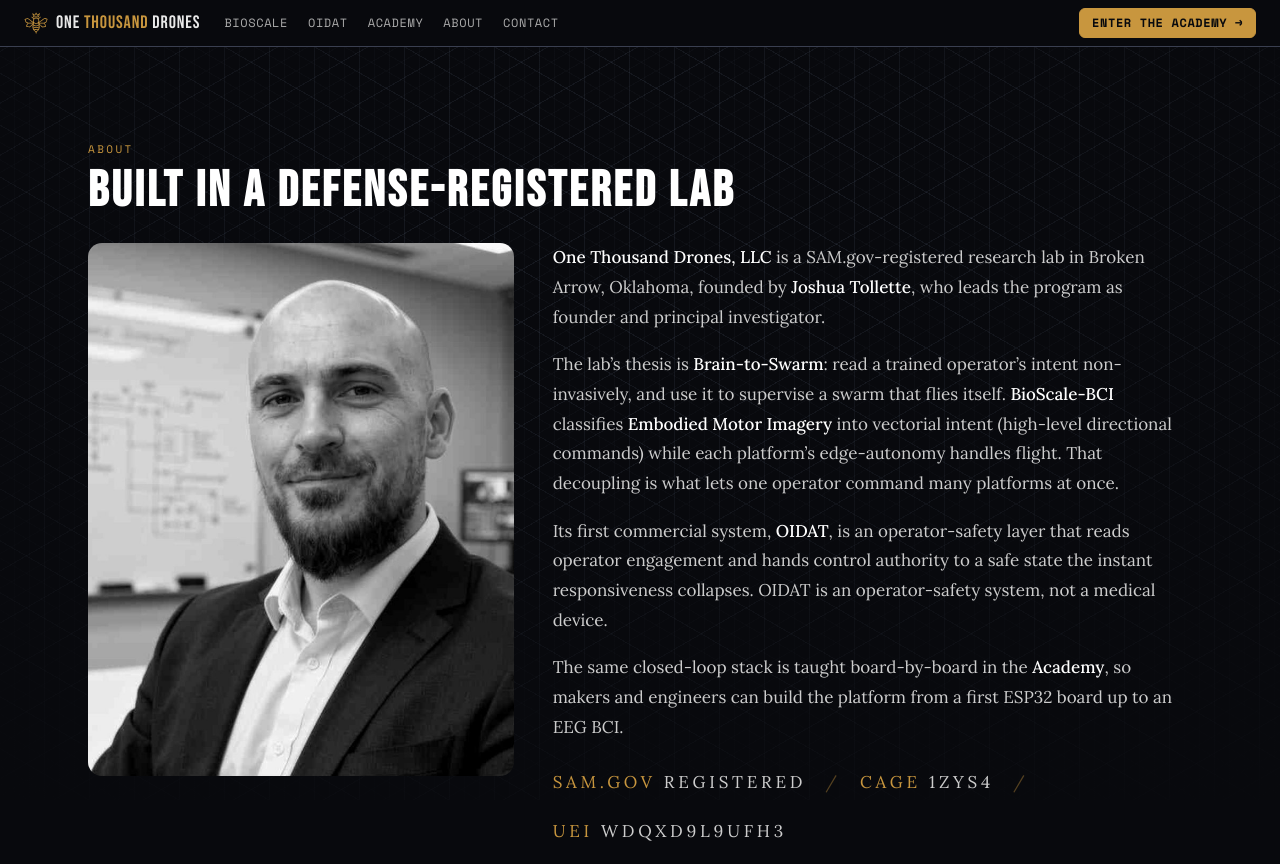
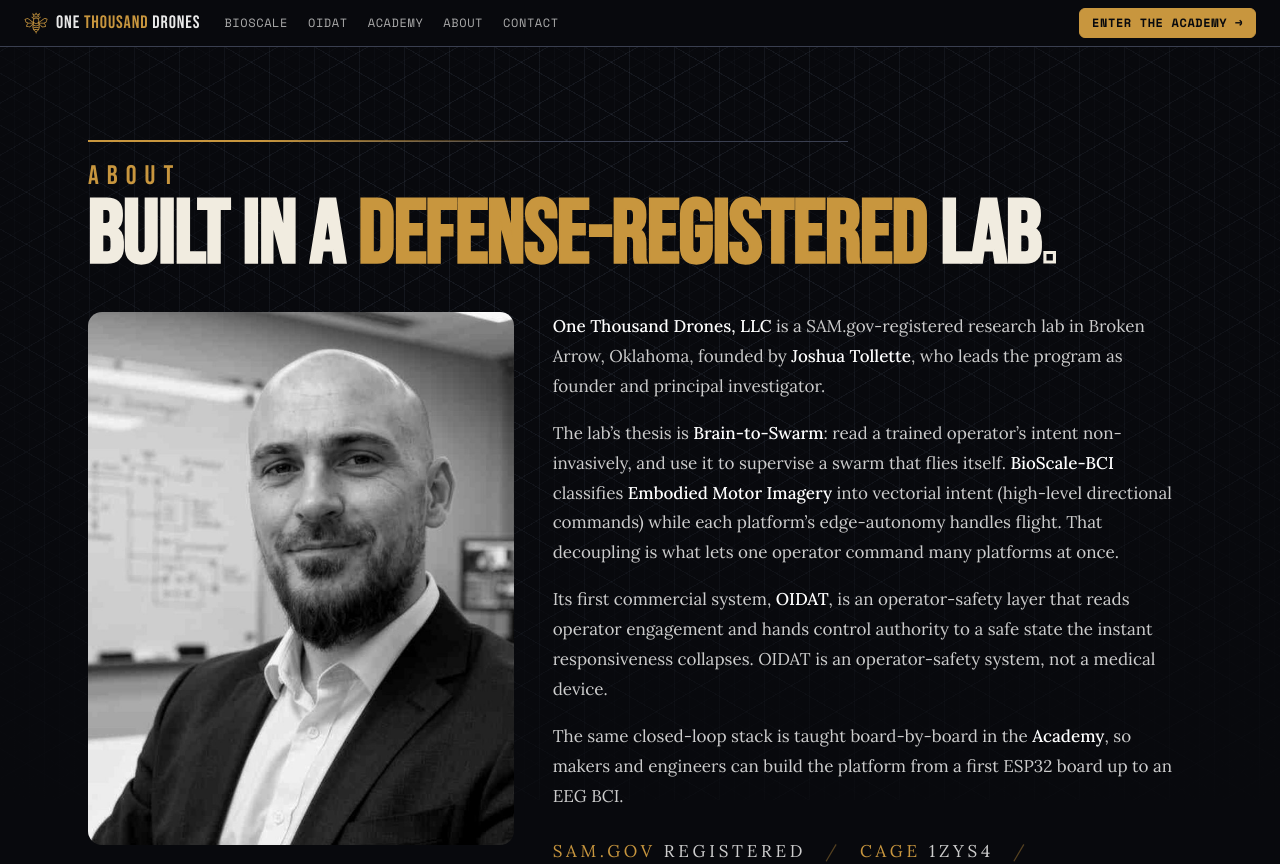
Before and after one commit to Otd-llc/otd-site, a Next.js app: page /about in a window 1280 px wide. Shown: the top 864 px of the page. Built offline with nearby package versions, Linux system fonts and the light colour scheme.

Commit message:
feat(design): conform apex about + contact to the bench-hero page-title system (eyebrow + alternating gold title + hollow period + gold rule)

```diff
--- a/app/about/page.tsx
+++ b/app/about/page.tsx
@@ -1,7 +1,7 @@
 import type { Metadata } from 'next'
 import Image from 'next/image'
 import Link from 'next/link'
-import { Section } from '../components/ui/Section'
+import { PageHeader } from '../components/PageHeader'
 import { MetaStrip } from '../components/ui/MetaStrip'
 
 export const metadata: Metadata = {
@@ -21,7 +21,8 @@
 
 export default function About() {
   return (
-    <Section id="about" kicker="About" title="BUILT IN A DEFENSE-REGISTERED LAB">
+    <section className="sec" id="about" data-reveal>
+      <PageHeader eyebrow="About" title="Built in a defense-registered lab" />
       <div className="about-grid">
         <Image
           className="about-photo"
@@ -63,6 +64,6 @@
           </div>
         </div>
       </div>
-    </Section>
+    </section>
   )
 }
--- /dev/null
+++ b/app/components/PageHeader.tsx
@@ -0,0 +1,103 @@
+import { Fragment } from 'react'
+import type { ReactNode } from 'react'
+
+// Page header matching the academy: a gold-gradient `.title-rule`, a gold `.ord`
+// eyebrow, and a chonky `.bench-hero` Bebas title whose CONTENT words alternate
+// ivory -> gold (function words stay ivory), ending in a hollow `.tdot` period.
+//
+// ASCII word regexes on purpose: the apex tsconfig targets pre-ES6, so the
+// `\p{...}` unicode property escapes the academy uses aren't available here.
+
+const FUNCTION_WORDS = new Set([
+  'a', 'an', 'the', 'to', 'of', 'and', 'or', 'for', 'in', 'on', 'at', 'by',
+  'as', 'it', 'is', 'its', 'with', 'from', 'into', 'onto', 'per', 'via', 'vs',
+  'but', 'no',
+])
+
+function wordKey(token: string): string {
+  return token.toLowerCase().replace(/[^A-Za-z0-9]/g, '')
+}
+
+/** A real (gold-eligible) word: has letters/digits and isn't a function word. */
+export function isContentWord(token: string): boolean {
+  const k = wordKey(token)
+  return k.length > 0 && !FUNCTION_WORDS.has(k)
+}
+
+/**
+ * Render `title` with the house alternation: ivory -> gold across the CONTENT
+ * words (first ivory, second gold, third ivory, ...). Function words stay ivory
+ * and never shift the cadence. Periods become hollow `.tdot` spans.
+ */
+function highlightTitle(title: string): ReactNode[] {
+  const trimmed = title.trim()
+
+  const text = (s: string, key: string): ReactNode => {
+    if (!s.includes('.')) return s
+    return s.split(/(\.)/g).map((part, i) =>
+      part === '.' ? (
+        <span key={`${key}-${i}`} className="tdot">
+          .
+        </span>
+      ) : (
+        <Fragment key={`${key}-${i}`}>{part}</Fragment>
+      ),
+    )
+  }
+
+  let content = 0
+  return trimmed.split(/(\s+)/).map((tok, i) => {
+    if (tok === '' || /^\s+$/.test(tok)) {
+      return <Fragment key={i}>{tok}</Fragment>
+    }
+    const m = tok.match(/^([^A-Za-z0-9]*)([A-Za-z0-9](?:.*[A-Za-z0-9])?)?([^A-Za-z0-9]*)$/)
+    const pre = m?.[1] ?? ''
+    const core = m?.[2] ?? ''
+    const post = m?.[3] ?? ''
+    if (core) {
+      const gold = isContentWord(core) && ++content % 2 === 0
+      return (
+        <Fragment key={i}>
+          {text(pre, `${i}p`)}
+          {gold ? <span className="accent">{core}</span> : core}
+          {text(post, `${i}o`)}
+        </Fragment>
+      )
+    }
+    return <Fragment key={i}>{text(tok, `${i}w`)}</Fragment>
+  })
+}
+
+export function PageHeader({
+  eyebrow,
+  title,
+  lead,
+}: {
+  eyebrow: string
+  title: string
+  lead?: string
+}) {
+  const titleNodes = highlightTitle(title)
+  // One-word titles have no gold word, so the gold moves to the period; titles
+  // with two-plus content words carry a gold word, so the period stays ivory.
+  const hasGoldWord = title.trim().split(/\s+/).filter(isContentWord).length >= 2
+  const needsPeriod = !/[.!?…]$/.test(title.trim())
+
+  return (
+    <header className="page-head">
+      <div className="title-rule" aria-hidden="true" />
+      <h1 className="bench-hero">
+        <span className="ord">{eyebrow}</span>
+        <span className="hero-line">
+          <span>
+            {titleNodes}
+            {needsPeriod ? (
+              <span className={hasGoldWord ? 'tdot' : 'tdot accent'}>.</span>
+            ) : null}
+          </span>
+        </span>
+      </h1>
+      {lead ? <p className="subhead">{lead}</p> : null}
+    </header>
+  )
+}
--- a/app/globals.css
+++ b/app/globals.css
@@ -154,6 +154,9 @@
 /* title-rule — gold gradient hairline opening the hero (matches the academy). */
 .title-rule { position: relative; height: 1px; width: 100%; max-width: 760px; background: var(--color-panel-border); margin: 1.4rem 0; }
 .title-rule::before { content: ""; position: absolute; top: -1px; left: 0; height: 2px; width: 60%; background: linear-gradient(to right, var(--color-command-gold) 0%, var(--color-command-gold) 38%, rgba(200, 150, 62, 0) 100%); }
+/* Page header (about / contact / etc.) — the bench-hero title stack. */
+.page-head { margin-bottom: 2.5rem; }
+.subhead { margin-top: 1.1rem; font-family: var(--font-serif), serif; font-style: italic; font-size: 1.05rem; line-height: 1.5; color: var(--color-gray-1); max-width: 56ch; }
 .subhead {
   font-family: var(--font-serif), serif;
   font-size: 18px;
```
Also changed, not shown: app/contact/page.tsx (+4 -3 lines).
